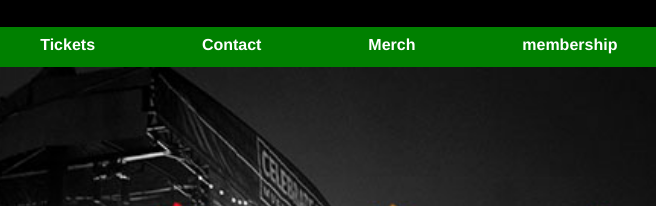
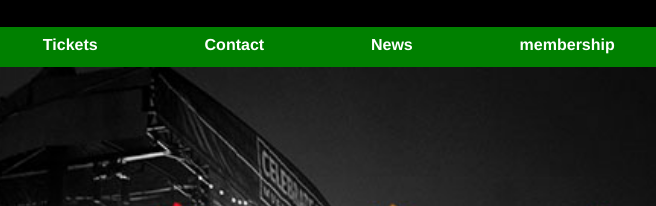
Before and after one commit to woodelin/mmp200, a plain HTML site: page prototype2/candice.html in a window 1280 px wide. Shown: the part 196-402 px from the top of the page, 260-916 px from the left. Drawn offline with nearby package versions, Linux system fonts and the light colour scheme.

Commit message:
Update candice.html

```diff
--- a/prototype2/candice.html
+++ b/prototype2/candice.html
@@ -91,7 +91,7 @@ border-radius:50%;
             <ul>
               <li> <a href="tickets">Tickets</li>
               <li> <a href="Contact">Contact</li>
-              <li> <a href="merch"> Merch</li>
+              <li> <a href="merch"> News</li>
               <li> <a href="membership"> membership</li>
             </ul>
           </nav>
```
